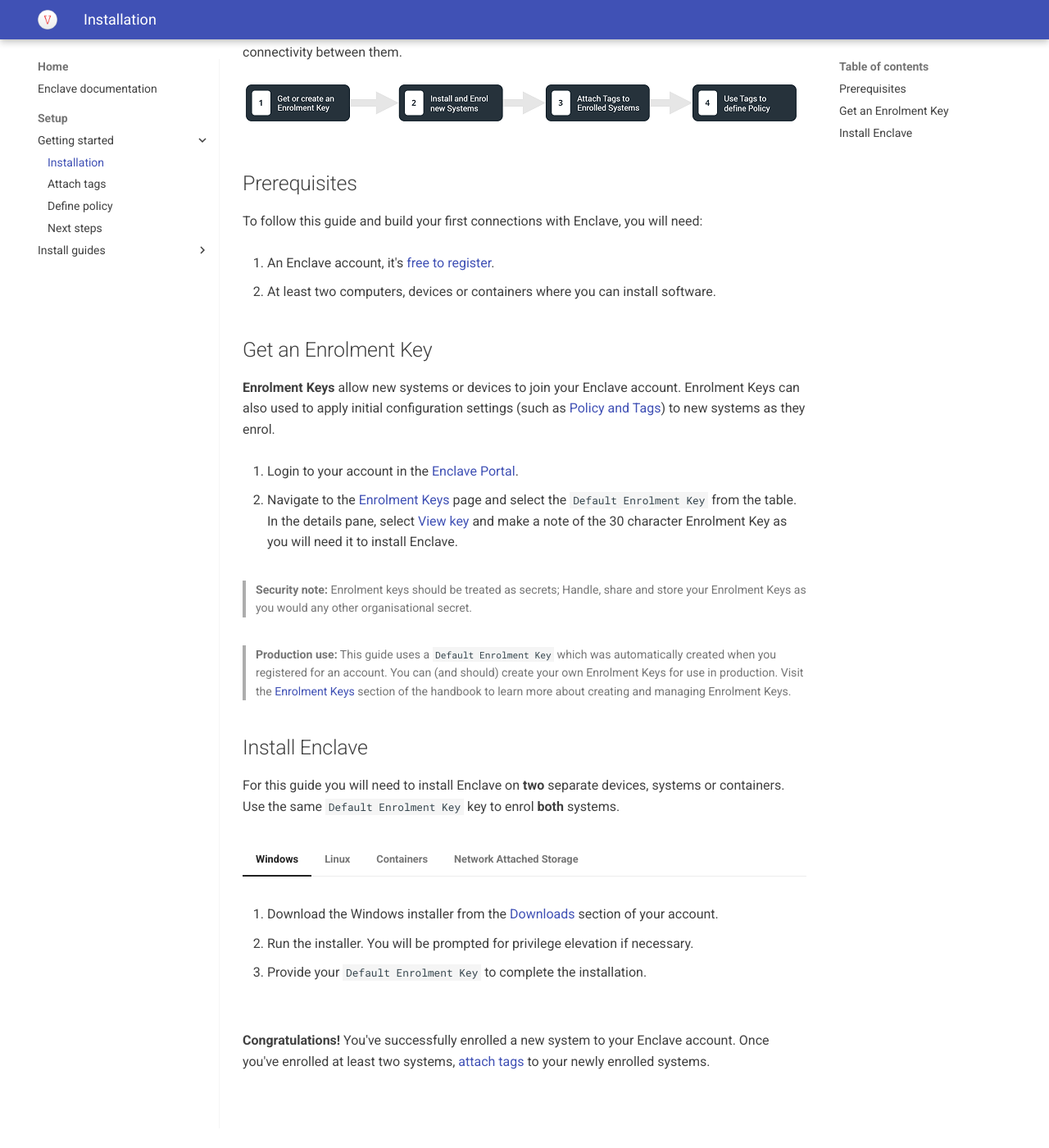
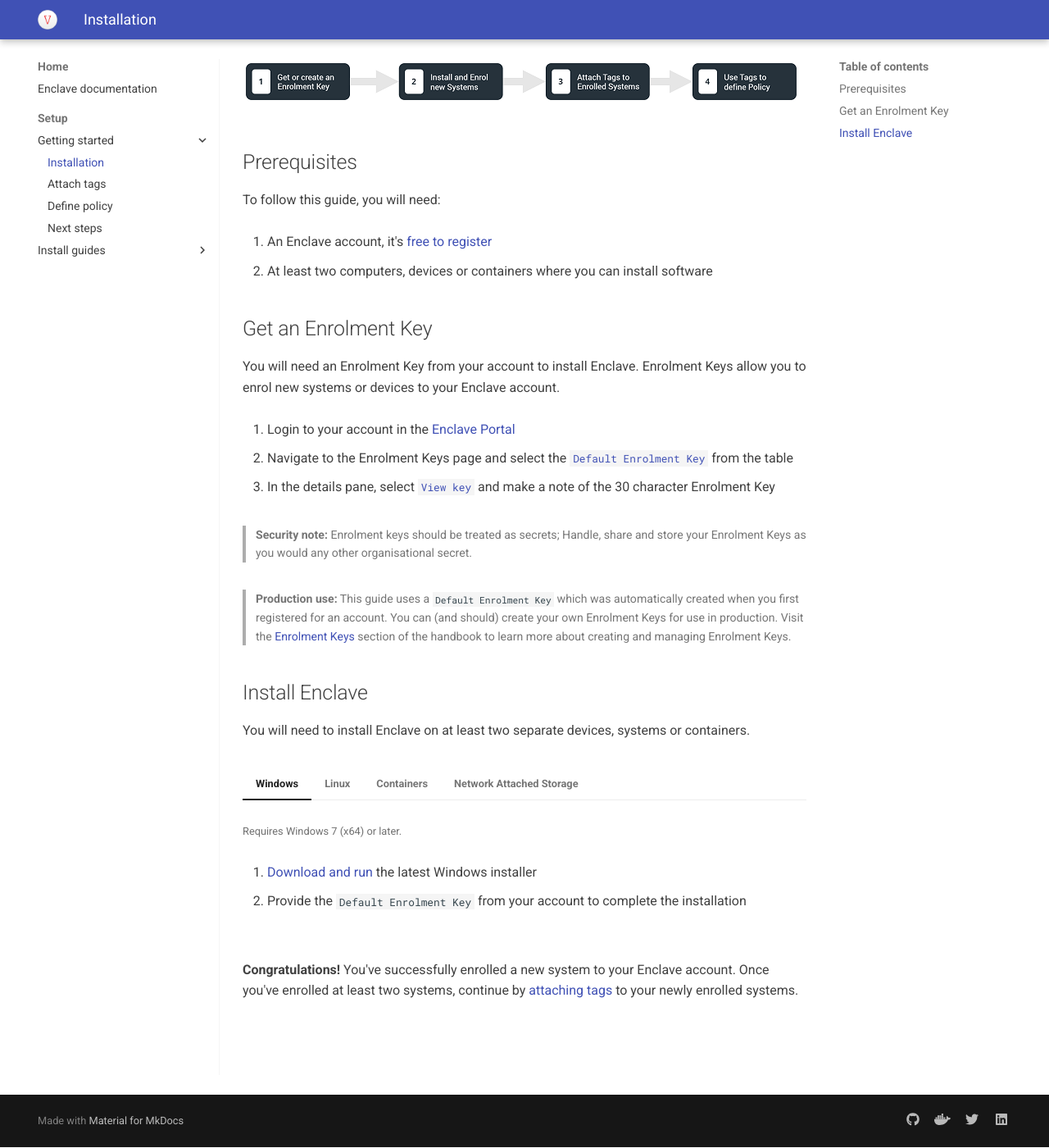
Before and after one commit to enclave-networks/docs, an MkDocs documentation site: the page built from docs/getting-started/installation.md, in a window 1280 px wide and 1400 px high, scrolled down 228 px. Shown: the whole window at 82% size. Built offline with MkDocs 1.6.1 and Material for MkDocs 9.7.7, drawn with Linux system fonts in a browser that asks for light colours; the version menu is left out.

Commit message:
update install page links

```diff
--- a/docs/getting-started/installation.md
+++ b/docs/getting-started/installation.md
@@ -1,44 +1,48 @@
 # Getting Started — Installation
 
-In this guide we will start your journey with Enclave by showing you how to enrol your **first two** systems and show you how to use policy and tags to centrally manage private network connectivity between them.
+In this guide we will start your journey with Enclave by showing you how to enrol your first systems and use policy and tags to establish a private network between them.
 
 ![Quick start steps](/images/quick-start/steps.png)
 
 ## Prerequisites
 
-To follow this guide and build your first connections with Enclave, you will need:
+To follow this guide, you will need:
 
-1. An Enclave account, it's [free to register](https://portal.enclave.io/account/register).
-2. At least two computers, devices or containers where you can install software.
+1. An Enclave account, it's [free to register](https://portal.enclave.io/account/register)
+2. At least two computers, devices or containers where you can install software
 
 ## Get an Enrolment Key
 
-**Enrolment Keys** allow new systems or devices to join your Enclave account. Enrolment Keys can also used to apply initial configuration settings (such as [Policy and Tags](handbook/policies-and-tags.md)) to new systems as they enrol.
+You will need an Enrolment Key from your account to install Enclave. Enrolment Keys allow you to enrol new systems or devices to your Enclave account.
 
-1. Login to your account in the [Enclave Portal](https://portal.enclave.io/).
-2. Navigate to the [Enrolment Keys](https://portal.enclave.io/my/keys) page and select the `Default Enrolment Key` from the table. In the details pane, select [View key](https://portal.enclave.io/my/keys/1) and make a note of the 30 character Enrolment Key as you will need it to install Enclave.
+1. Login to your account in the [Enclave Portal](https://portal.enclave.io/)
+2. Navigate to the Enrolment Keys page and select the [`Default Enrolment Key`](https://portal.enclave.io/my/keys) from the table
+3. In the details pane, select [`View key`](https://portal.enclave.io/my/keys/1) and make a note of the 30 character Enrolment Key
 
 > **Security note:** Enrolment keys should be treated as secrets; Handle, share and store your Enrolment Keys as you would any other organisational secret.
 
 <!-- -->
 
-> **Production use:** This guide uses a `Default Enrolment Key` which was automatically created when you registered for an account. You can (and should) create your own Enrolment Keys for use in production. Visit the [Enrolment Keys](/handbook/enrolment.md) section of the handbook to learn more about creating and managing Enrolment Keys.
+> **Production use:** This guide uses a `Default Enrolment Key` which was automatically created when you first registered for an account. You can (and should) create your own Enrolment Keys for use in production. Visit the [Enrolment Keys](/management/enrolment) section of the handbook to learn more about creating and managing Enrolment Keys.
 
 ## Install Enclave
 
-For this guide you will need to install Enclave on **two** separate devices, systems or containers. Use the same `Default Enrolment Key` key to enrol **both** systems.
+You will need to install Enclave on at least two separate devices, systems or containers.
 
 === "Windows"
 
-    1. Download the Windows installer from the [Downloads](https://portal.enclave.io/download) section of your account.
-    2. Run the installer. You will be prompted for privilege elevation if necessary.
-    3. Provide your `Default Enrolment Key` to complete the installation.
+    <small>Requires Windows 7 (x64) or later.</small>
+
+    1. <a href="http://install.enclave.io/windows-x64" target="_blank" rel="noopener noreferer">Download and run</a> the latest Windows installer
+    2. Provide the `Default Enrolment Key` from your account to complete the installation
 
 === "Linux"
 
     Select your distribution:
 
     === "Ubuntu / Debian"
+
+        <small>Requires at least Ubuntu 14.04 LTS or Debian 9.</small>
 
         1. Install apt-transport-https
 
@@ -58,6 +62,8 @@
 
     === "CentOS / RHEL"
 
+        <small>Requires at least CentOS 7.6 or RHEL 7.</small>
+
         1. Install Enclave using our quick-start script
 
                 bash <(curl -Ss https://install.enclave.io/setup.sh)
@@ -65,6 +71,8 @@
         2. Provide your `Default Enrolment Key` to complete the installation
 
     === "Fedora"
+
+        <small>Requires at least Fedora 32.</small>
 
         1. Install Enclave using our quick-start script
 
@@ -74,6 +82,8 @@
 
     === "Amazon Linux"
 
+        <small>Requires at least Amazon Linux 2018.03.</small>
+
         1. Install Enclave using our quick-start script
 
                 bash <(curl -Ss https://install.enclave.io/setup.sh)
@@ -82,6 +92,8 @@
 
     === "Arch Linux"
 
+        <small>Requires at least Arch Linux 2020.08.01.</small>
+
         1. Install Enclave using our quick-start script
 
                 bash <(curl -Ss https://install.enclave.io/setup.sh)
@@ -89,6 +101,8 @@
         2. Provide your `Default Enrolment Key` to complete the installation
 
     === "Raspbian"
+
+        <small>Requires at least Raspbian 10 (buster).</small>
 
         1. Install apt-transport-https
 
@@ -197,4 +211,4 @@
 
         1. We have beta support for Synology NAS drives (running on DSM 7.0 or later) via docker. Please follow our guide to [installing Enclave on your Synology NAS drive](/tutorials/how-to-securely-access-your-synology-nas-drive-with-enclave/).
 
-**Congratulations!** You've successfully enrolled a new system to your Enclave account. Once you've enrolled at least two systems, [attach tags](/getting-started/attach-tags) to your newly enrolled systems.
+**Congratulations!** You've successfully enrolled a new system to your Enclave account. Once you've enrolled at least two systems, continue by [attaching tags](/getting-started/attach-tags) to your newly enrolled systems.
```
